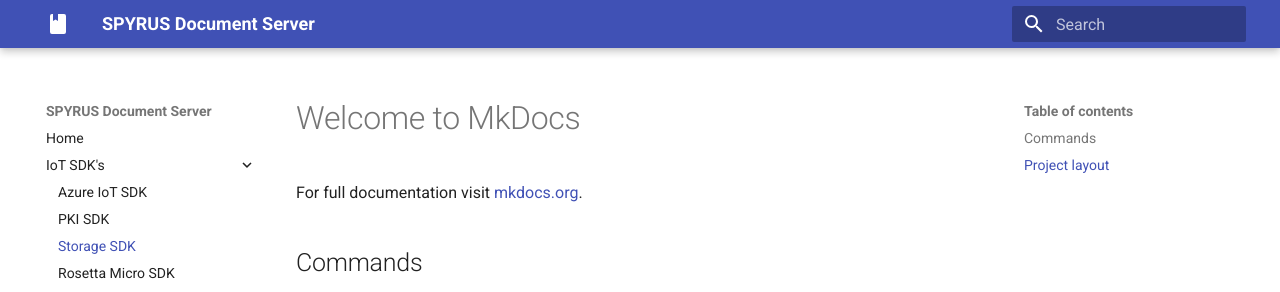
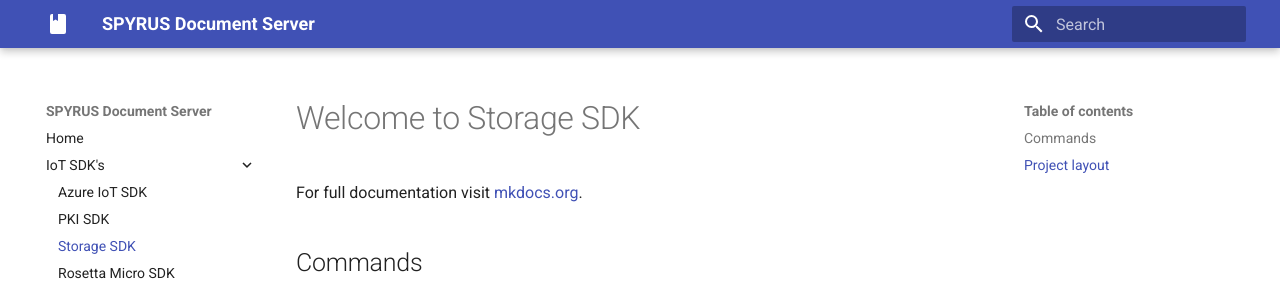
Before and after one commit to SPYRUSInc/mkdocs, an MkDocs documentation site: the page built from docs/iot_sdk/storage.md, in a window 1280 px wide. Shown: the top 292 px of the page. Built offline with MkDocs 1.6.1 and Material for MkDocs 9.7.7, drawn with Linux system fonts in a browser that asks for light colours; old or Windows-style settings are respelled for this version of MkDocs.

Commit message:
Update storage.md

```diff
--- a/docs/iot_sdk/storage.md
+++ b/docs/iot_sdk/storage.md
@@ -1,4 +1,4 @@
-# Welcome to MkDocs
+# Welcome to Storage SDK
 
 For full documentation visit [mkdocs.org](http://mkdocs.org).
 
```
